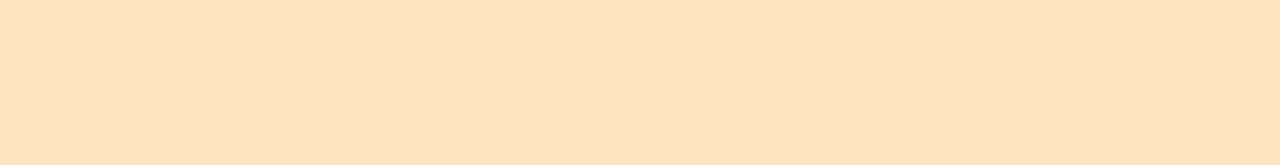
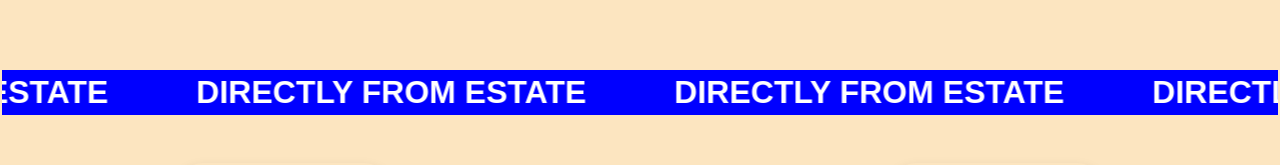
Before and after one commit to oshankkkk/Kurundu, a React (Vite) app: page / in a window 1280 px wide. Shown: the part 596-761 px from the top of the page. Built offline with nearby package versions, Linux system fonts and the light colour scheme; the HTML template or start-up script is replaced by a standard one.

Commit message:
add scroller to home jsx

```diff
--- a/src/pages/Home.jsx
+++ b/src/pages/Home.jsx
@@ -1,9 +1,11 @@
 import React from 'react';
 import '../styles/Home.css';
 import cinnamonImg from '../assets/hero_image.png';
+import Scroller from '../components/scroller/scroller';
 
 function Home() {
   return (
+    <>
     <section className="hero-section" id='home'>
       <div className="hero-text">
         <h1>ANCIENT FLAVOUR,<br/>MODERN LIVING</h1>
@@ -14,6 +16,8 @@ function Home() {
         <img src={cinnamonImg} alt="Ceylon Cinnamon Pack" />
       </div>
     </section>
+    <Scroller></Scroller>
+    </>
   );
 };
 
--- a/src/styles/Home.css
+++ b/src/styles/Home.css
@@ -5,7 +5,7 @@
   background-color: #fce5c0;
   padding: 3rem 5rem;
   font-family: 'Segoe UI', sans-serif;
-  margin-bottom: 100px;
+  /* margin-bottom: 100px; */
 }
 
 .hero-text {
@@ -39,7 +39,7 @@
   font-weight: bold;
   border-radius: 5px;
   cursor: pointer;
-  transition: background 0.3s;
+  transition: background-color 0.3s;
   margin-top: 10px;
 }
 
```
